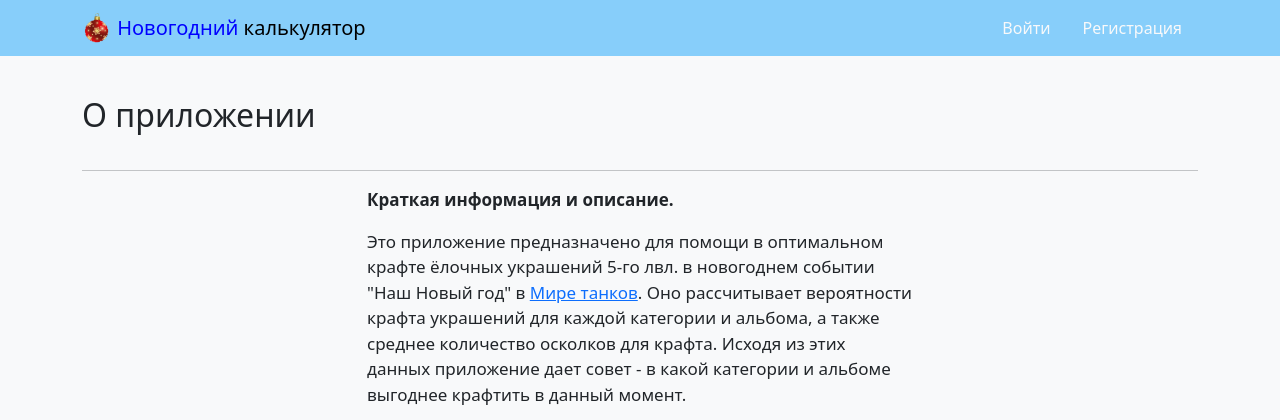
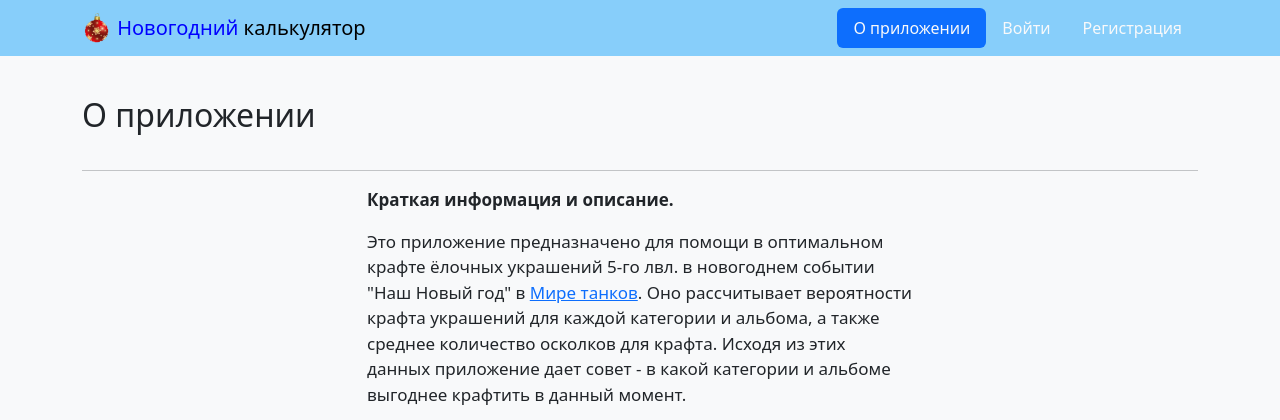
Before and after one commit to Duzer61/New-Year-Toys-Calculator-WoT-2024, a Django app: page /about/ in a window 1280 px wide. Shown: the top 420 px of the page. Run offline with Django 4.2, Linux system fonts and the light colour scheme; parts of the project's set-up code (start-up, migrations or seed data) failed here and were passed over.

Commit message:
Добавил О приложении в меню для неавторизованного

```diff
--- a/calculator/templates/includes/header.html
+++ b/calculator/templates/includes/header.html
@@ -45,6 +45,12 @@
         {% else %}
         <li class="nav-item">
           <a class="nav-link link-light
+            {% if view_name == 'about:about' %}active{% endif %}" href="{% url 'about:about' %}">
+            О приложении
+          </a>
+        </li>
+        <li class="nav-item">
+          <a class="nav-link link-light
             {% if view_name == 'users:login' %}active{% endif %}" href="{% url 'users:login' %}">
             Войти
           </a>
```
